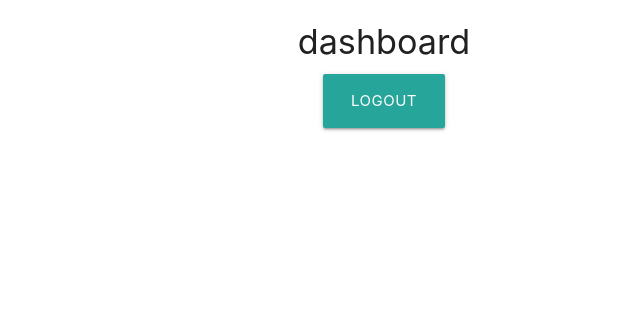
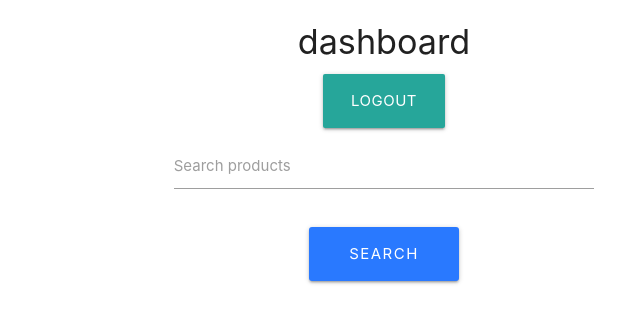
Before and after one commit to ubermensh/itr-test, a React (Create React App) app in the folder client/: page /dashboard in a window 1280 px wide. Shown: the top 322 px of the page, without its empty margins (256-896 px from the left). Built offline with nearby package versions, Linux system fonts and the light colour scheme; sample sign-in values are in the browser's storage.

Commit message:
search functionality stub; dashboard form

```diff
--- a/client/src/App.js
+++ b/client/src/App.js
@@ -17,6 +17,7 @@ class App extends Component {
         <div className="App">
           <Route exact path="/" component={Landing} />
           <Route exact path="/register" component={Register} />
+          <Route exact path="/landing" component={Landing} />
           <Route exact path="/login" component={Login} />
         </div>
         <PrivateRoute exact path="/dashboard">
--- a/client/src/components/Dashboard.js
+++ b/client/src/components/Dashboard.js
@@ -1,7 +1,23 @@
 import React, { Component } from "react";
 import {logoutUser} from '../utils/auth';
+import {searchOnliner} from '../utils/search';
 import {  withRouter } from "react-router-dom";
 class Dashboard extends Component {
+  constructor() {
+    super();
+    this.state = {
+      query: "",
+    };
+  }
+
+  onChange = e => {
+      this.setState({ [e.target.id]: e.target.value });
+    };
+  onSubmit = e => {
+      e.preventDefault();
+      searchOnliner(this.state.query);
+    };
+
   onLogoutClick = e => {
     e.preventDefault();
     logoutUser(this.props.history);
@@ -21,6 +37,33 @@ return (
             >
               Logout
             </button>
+
+            <form noValidate onSubmit={this.onSubmit}>
+              <div className="input-field col s12">
+                <input
+                  onChange={this.onChange}
+                  value={this.state.query}
+                  id="query"
+                  type="text"
+                />
+                <label htmlFor="query">Search products</label>
+              </div>
+
+              <div className="col s12" style={{ paddingLeft: "11.250px" }}>
+                <button
+                  style={{
+                    width: "150px",
+                    borderRadius: "3px",
+                    letterSpacing: "1.5px",
+                    marginTop: "1rem"
+                  }}
+                  type="submit"
+                  className="btn btn-large waves-effect waves-light hoverable blue accent-3"
+                >
+                  search
+                </button>
+              </div>
+            </form>
           </div>
         </div>
       </div>
--- a/client/src/components/landing.js
+++ b/client/src/components/landing.js
@@ -1,5 +1,5 @@
 import React, { Component } from "react";
-import { Link } from "react-router-dom";
+import { Link, withRouter } from "react-router-dom";
 class Landing extends Component {
   render() {
     return (
@@ -42,4 +42,4 @@ class Landing extends Component {
     );
   }
 }
-export default Landing;
+export default withRouter(Landing);
--- /dev/null
+++ b/client/src/utils/search.js
@@ -0,0 +1,10 @@
+import axios from "axios";
+export const searchOnliner = (query)  => {
+  console.log(query);
+  axios
+    .post("/api/search", query)
+    .then(res => {
+      console.log(res.body);
+    })
+    .catch(err => {console.log(err.response.data)})
+};
```
